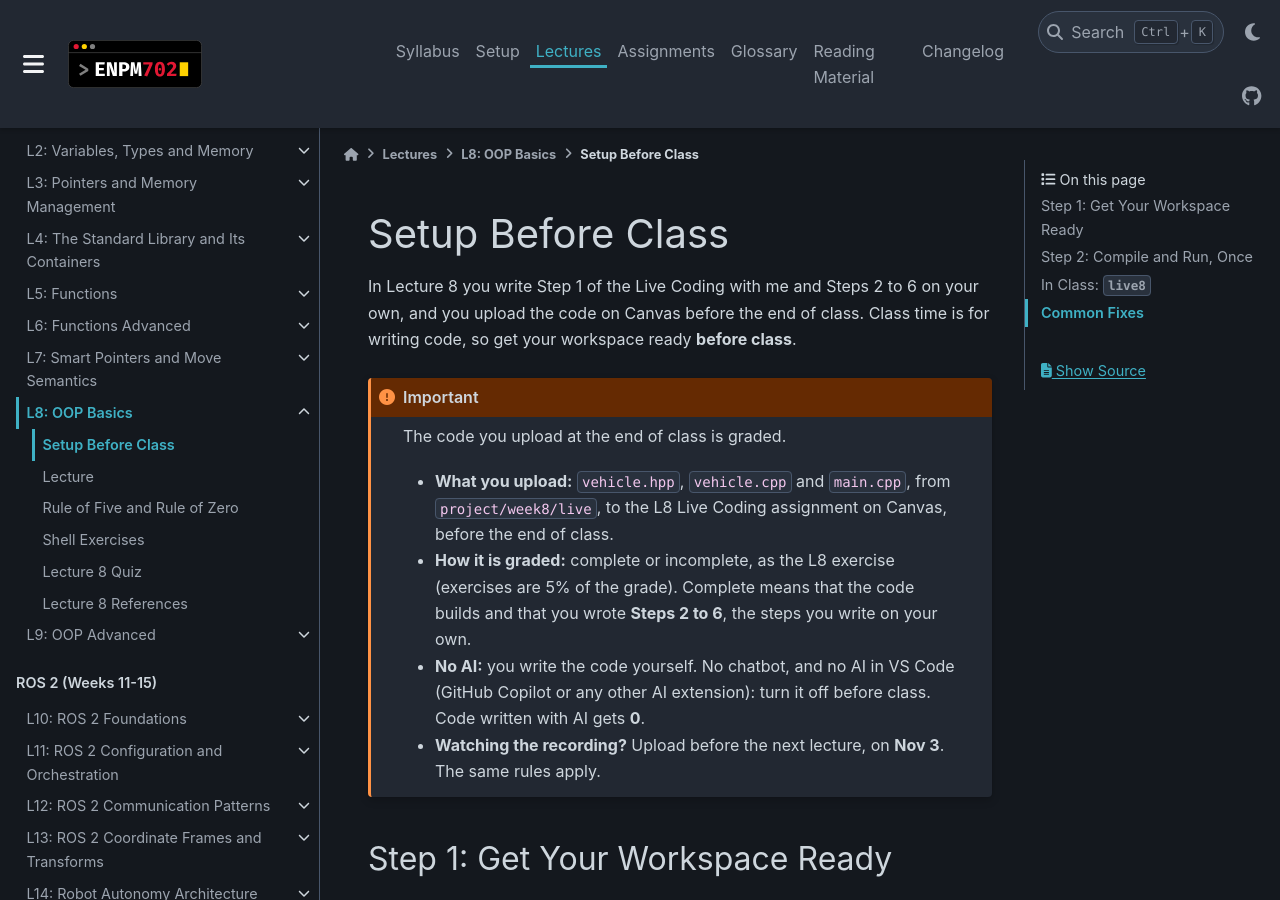
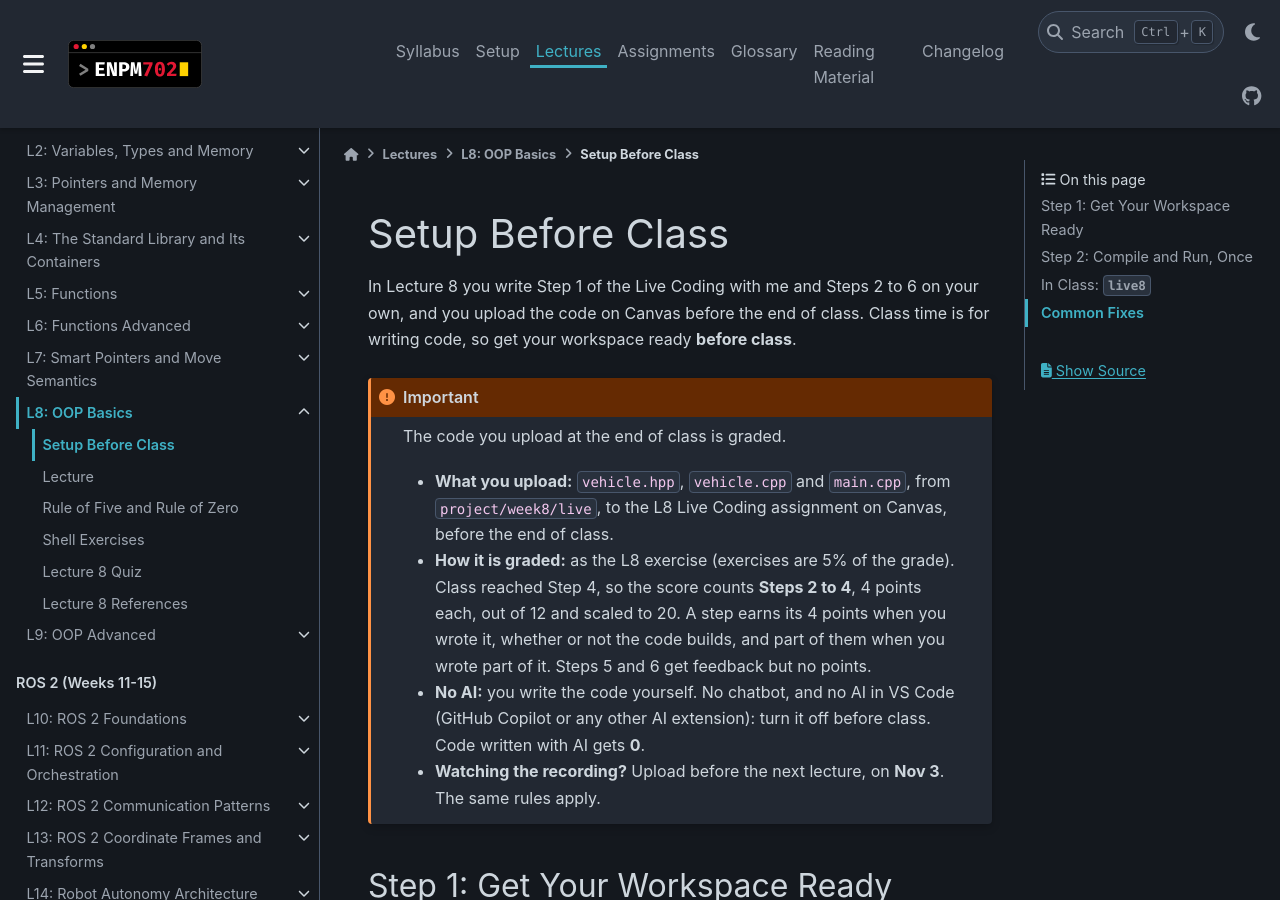
Before and after one commit to zeidk/enpm702-fall-2026-docs, a Sphinx documentation site: the page built from docs/source/lectures/lecture8/l8_setup.rst, in a window 1280 px wide and 900 px high. Built offline with Sphinx 7.4.7 and the PyData theme 0.15.4, drawn with Linux system fonts in a browser that asks for light colours.

Commit message:
L8: say how the Live Coding was scored
Class reached Step 4, so the upload is scored on Steps 2 to 4, 4 points
each, out of 12 and scaled to 20, with part of the points for a step
written in part. Steps 5 and 6 get feedback only. This replaces the
complete-or-incomplete wording.

```diff
--- a/docs/source/lectures/lecture8/l8_index.rst
+++ b/docs/source/lectures/lecture8/l8_index.rst
@@ -37,7 +37,7 @@ This lecture covers the basics of object-oriented programming (OOP) in C++, arou
 Before Class
 ------------
 
-Follow :doc:`Setup Before Class <l8_setup>`. In class you write Step 1 with me and Steps 2 to 6 on your own, and you upload the code on Canvas before the end of class. That upload counts as the L8 exercise (exercises are 5% of the grade), as complete or incomplete, and no AI is allowed. The lecture page's Upload Your Live Coding section has the rules.
+Follow :doc:`Setup Before Class <l8_setup>`. In class you write Step 1 with me and Steps 2 to 6 on your own, and you upload the code on Canvas before the end of class. That upload counts as the L8 exercise (exercises are 5% of the grade), and no AI is allowed. Class reached Step 4, so it is scored on Steps 2 to 4. The lecture page's Upload Your Live Coding section has the rules.
 
 Before the Next Lecture
 -----------------------
--- a/docs/source/lectures/lecture8/l8_lecture.rst
+++ b/docs/source/lectures/lecture8/l8_lecture.rst
@@ -21,7 +21,7 @@ Upload Your Live Coding
 You type Step 1 with me, in ``project/week8/live``. You write **Steps 2 to 6** on your own, in the time each step gives: 5 minutes for Step 2, 15 for Step 5, 10 for the others. In class, I walk around and help, but I do not show the answers: the recording would give them away.
 
 - **Before the end of class**, upload ``vehicle.hpp``, ``vehicle.cpp`` and ``main.cpp`` to the L8 Live Coding assignment on Canvas.
-- It counts as the L8 exercise (exercises are **5%** of the grade), as complete or incomplete. Complete means the code builds and you wrote Steps 2 to 6. The upload is not graded for correctness.
+- It counts as the L8 exercise (exercises are **5%** of the grade). Class reached Step 4, so it is scored on Steps 2 to 4, 4 points each, out of 12 and scaled to 20. A step earns its points when you wrote it, whether or not the code builds, and part of them when you wrote part of it. Steps 5 and 6 get feedback but no points. The upload is not graded for correctness.
 - **No AI**: write the code yourself, with neither a chatbot nor the AI in VS Code (Copilot included). Code written with AI gets **0**.
 - **Watching the recording?** Upload before the next lecture, on **Nov 3**. The same rules apply.
 - The finished code is posted after Nov 3.
--- a/docs/source/lectures/lecture8/l8_setup.rst
+++ b/docs/source/lectures/lecture8/l8_setup.rst
@@ -11,7 +11,7 @@ In Lecture 8 you write Step 1 of the Live Coding with me and Steps 2 to 6 on you
    The code you upload at the end of class is graded.
 
    - **What you upload:** ``vehicle.hpp``, ``vehicle.cpp`` and ``main.cpp``, from ``project/week8/live``, to the L8 Live Coding assignment on Canvas, before the end of class.
-   - **How it is graded:** complete or incomplete, as the L8 exercise (exercises are 5% of the grade). Complete means that the code builds and that you wrote **Steps 2 to 6**, the steps you write on your own.
+   - **How it is graded:** as the L8 exercise (exercises are 5% of the grade). Class reached Step 4, so the score counts **Steps 2 to 4**, 4 points each, out of 12 and scaled to 20. A step earns its 4 points when you wrote it, whether or not the code builds, and part of them when you wrote part of it. Steps 5 and 6 get feedback but no points.
    - **No AI:** you write the code yourself. No chatbot, and no AI in VS Code (GitHub Copilot or any other AI extension): turn it off before class. Code written with AI gets **0**.
    - **Watching the recording?** Upload before the next lecture, on **Nov 3**. The same rules apply.
 
```
